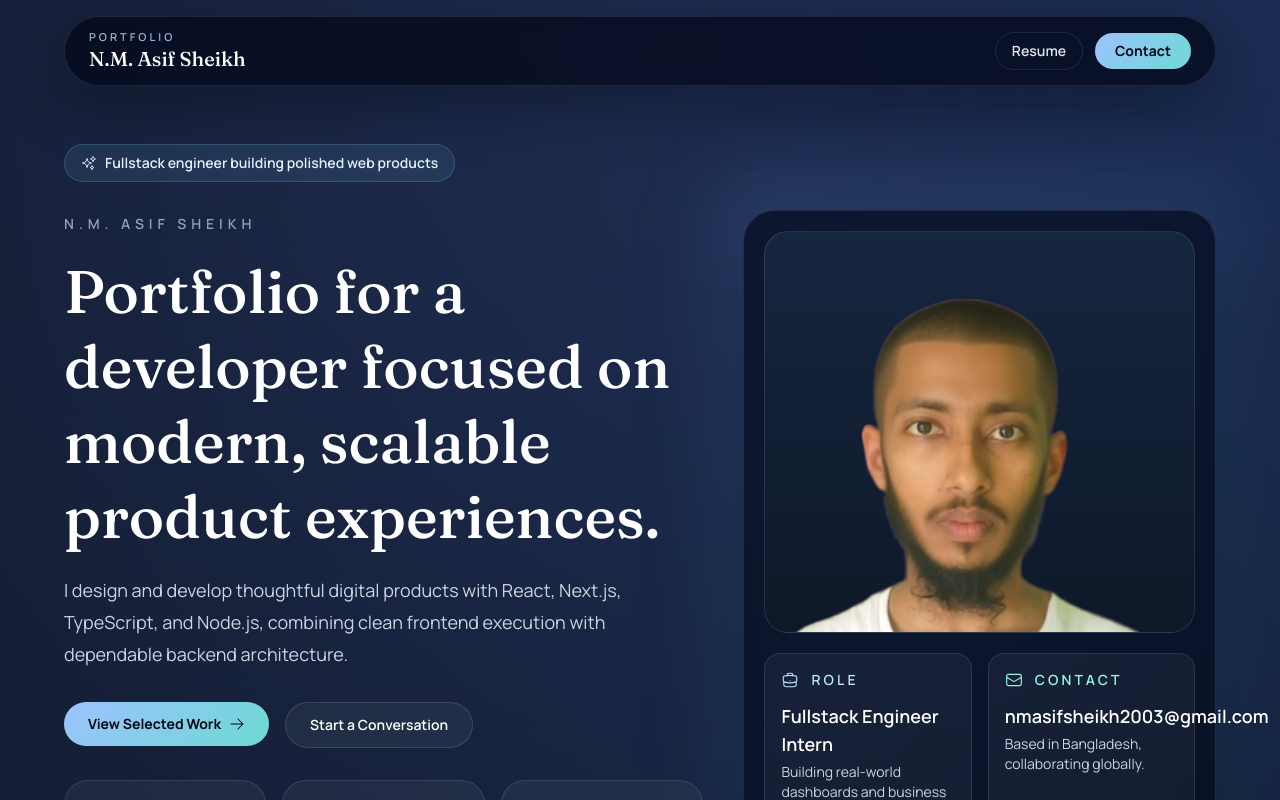
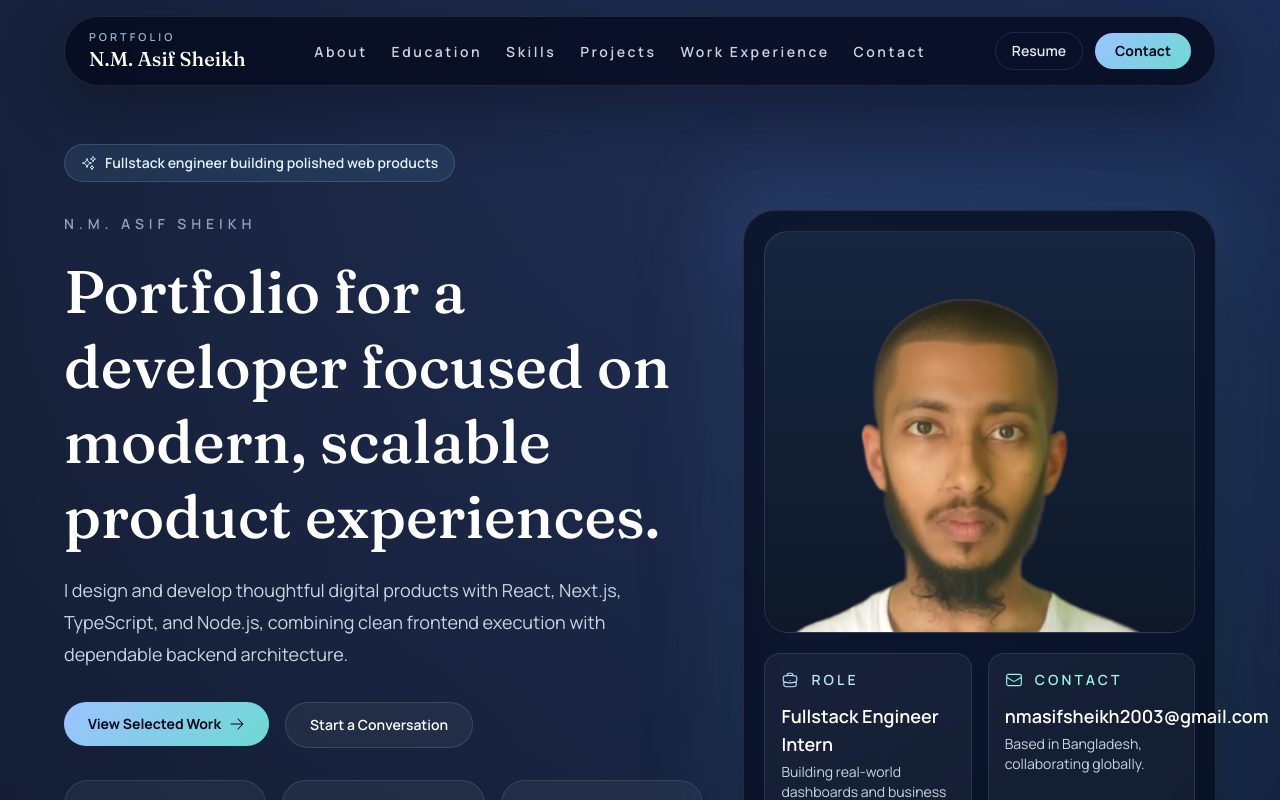
Before and after one commit to asif100a/New-Portfolio, a Next.js app: page / in a window 1280 px wide. Shown: the top 800 px of the page. Built offline with nearby package versions, Linux system fonts and the light colour scheme.

Commit message:
Update Footer and Navbar components: Change job title from "Fullstack Engineer" to "Fullstack Developer" in Footer, and remove conditional rendering for navItems in Navbar for consistent display.

```diff
--- a/src/Project/sharedFile/footer/Footer.jsx
+++ b/src/Project/sharedFile/footer/Footer.jsx
@@ -10,7 +10,7 @@ const Footer = () => {
             <div className="mx-auto flex max-w-6xl flex-col gap-6 rounded-[2rem] border border-white/10 bg-slate-950/60 p-6 text-white backdrop-blur lg:flex-row lg:items-center lg:justify-between">
                 <div>
                     <p className="text-sm font-semibold uppercase tracking-[0.28em] text-slate-400">N.M. Asif Sheikh</p>
-                    <h2 className="mt-2 font-text-lora text-2xl text-white">Fullstack Engineer</h2>
+                    <h2 className="mt-2 font-text-lora text-2xl text-white">Fullstack Developer</h2>
                     <p className="mt-3 max-w-xl text-sm leading-7 text-slate-300">
                         Designing thoughtful interfaces and dependable product experiences with modern web technologies.
                     </p>
--- a/src/Project/sharedFile/navbar/Navbar.jsx
+++ b/src/Project/sharedFile/navbar/Navbar.jsx
@@ -59,7 +59,7 @@ const Navbar = ({ isIntersecting }) => {
                             )}
                         </div>
 
-                        {!isIntersecting && <ul className="hidden items-center gap-6 lg:flex">{navItems}</ul>}
+                        <ul className="hidden items-center gap-6 lg:flex">{navItems}</ul>
 
                         <ul
                             tabIndex={0}
```
